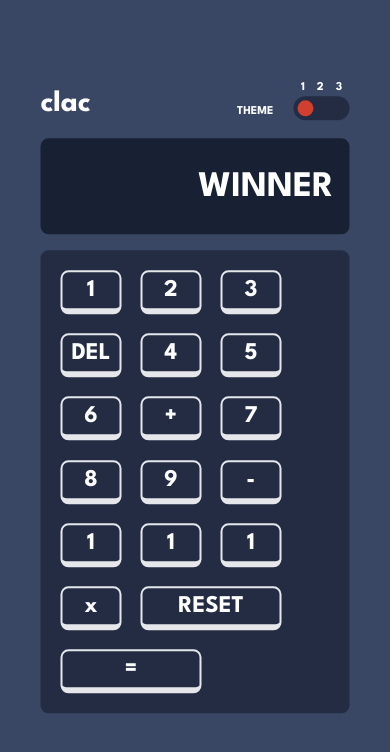
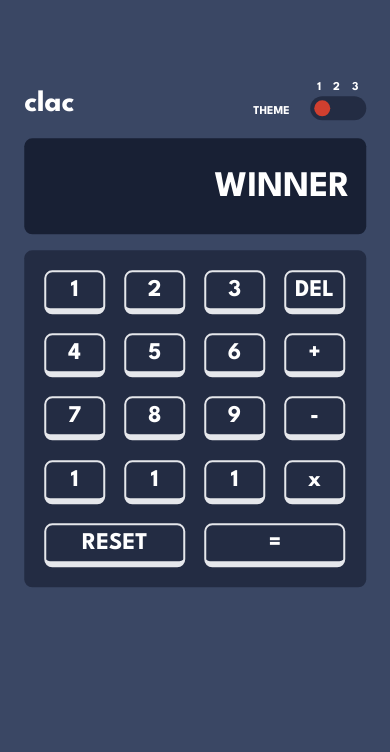
Before and after one commit to ShivWK/Calculator-In-React-and-Tailwind, a React (Vite) app: page / in a window 390 px wide. Shown: the top 752 px of the page. Built offline with nearby package versions, Linux system fonts and the light colour scheme.

Commit message:
button size fix

```diff
--- a/src/App.jsx
+++ b/src/App.jsx
@@ -24,7 +24,7 @@ export default function () {
 
       {/* The issue with your code is in the way you are trying to use the bgColor state variable within the className attribute of the div. Tailwind CSS does not support dynamic class names directly within the template string. Instead, you should apply the background color style inline using the style attribute. */}
 
-      <div className="absolute top-[50%] left-[50%] -translate-x-[50%] -translate-y-[50%] px-2 py-2 md:w-[30%] w-10/12 h-5/6 rounded-lg">
+      <div className="absolute top-[50%] left-[50%] -translate-x-[50%] -translate-y-[50%] px-2 py-2 md:w-[30%] w-11/12 h-5/6 rounded-lg">
         <CalHeader backgroundclr={bgcolorhandler}/>
         <CalDisplay dispColor={dispColor}/>
         <Keybord/>
```
